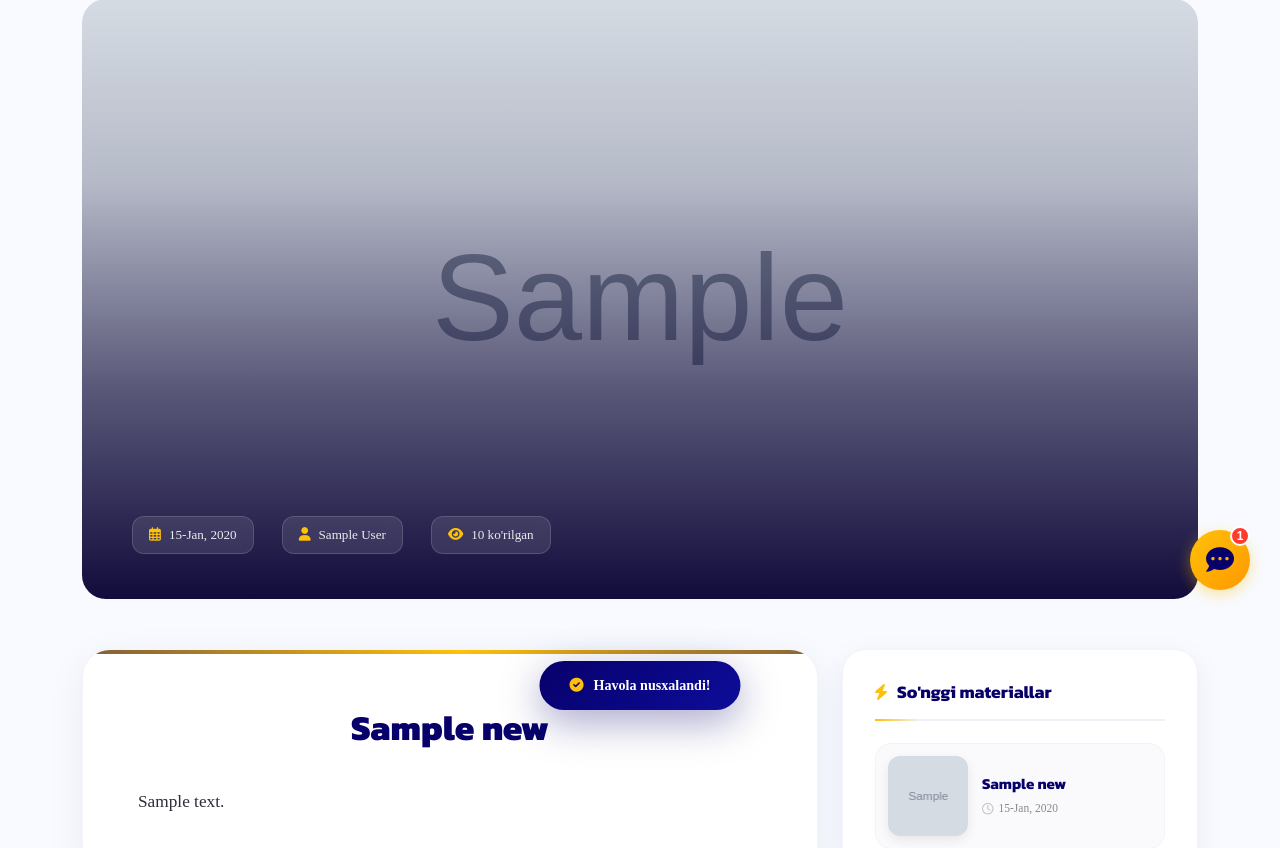
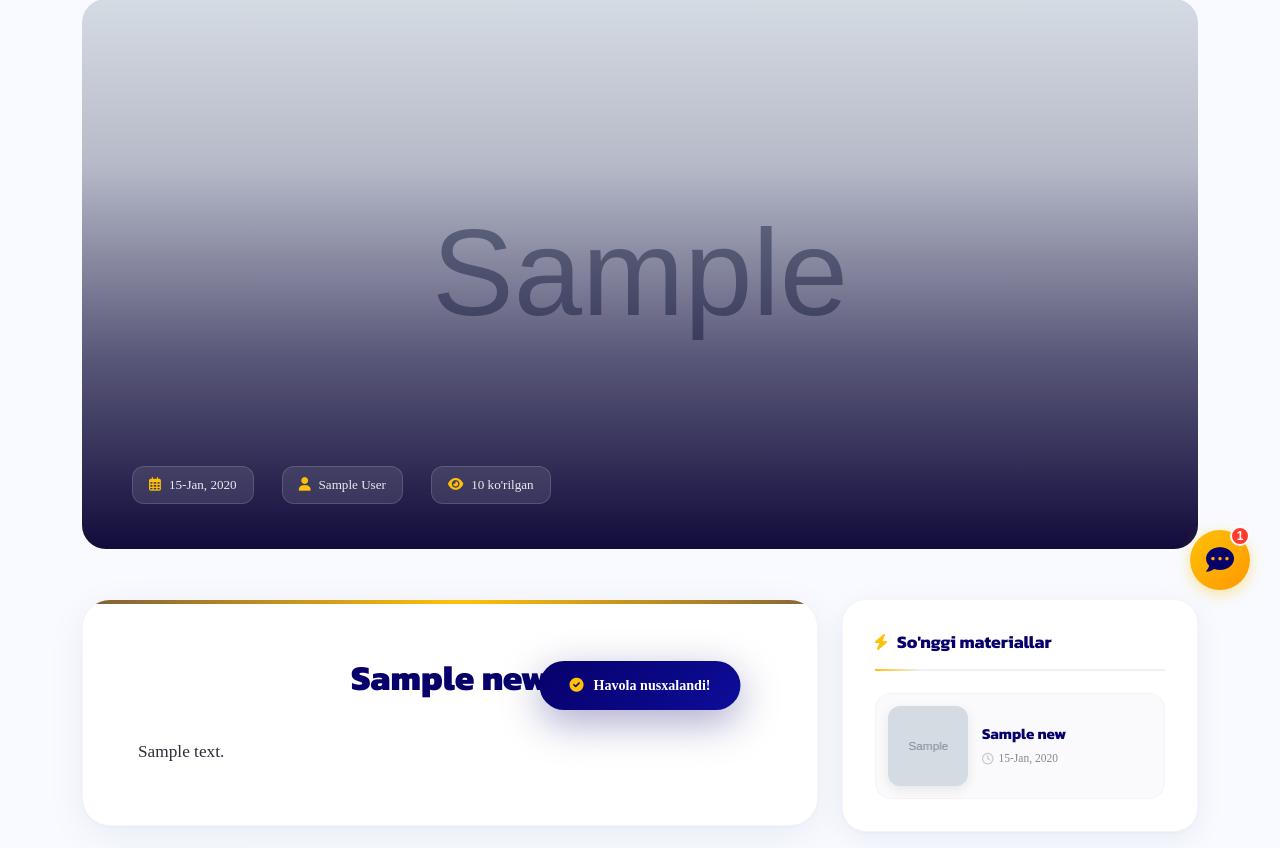
Before and after one commit to J-B-Sulaymonov/Diplomat_site, a Django app: template templates/news_detail.html in a window 1280 px wide. Shown: the part 180-1028 px from the top of the page. Run offline with Django 5.2, Linux system fonts and the light colour scheme; the template is opened without the code that fills it: values that come from a table or form of the project are taken from there, others are empty; tables that the repository leaves empty hold one stand-in row (values such as "Sample post"); grey boxes marked "Sample" are stand-in pictures; some libraries are stand-ins or nearby versions; some web fonts are replaced.

Commit message:
news change

```diff
--- a/templates/news_detail.html
+++ b/templates/news_detail.html
@@ -18,7 +18,7 @@
         overflow: hidden;
         border-radius: 24px;
         margin-top: 30px;
-        height: 600px;
+        height: 550px;
     }
 
     .nd-hero-img {
```
